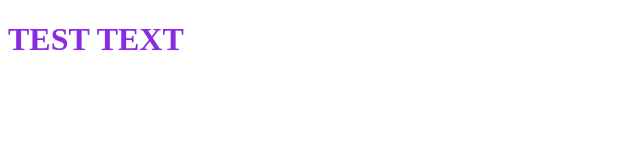
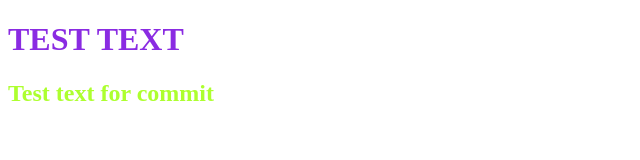
Before and after one commit to Rectosaur/first-project, a plain HTML site: page index.html in a window 1280 px wide. Shown: the whole page, without its empty margins (0-640 px from the left). Drawn offline with Linux system fonts and the light colour scheme.

Commit message:
Commit test for h2

```diff
--- a/index.html
+++ b/index.html
@@ -3,11 +3,12 @@
 <head>
   <meta charset="UTF-8">
   <!-- Название всего проекта -->
-  <title></title>
+  <title>My first project</title>
   <link rel="stylesheet" href="https://code.s3.yandex.net/web-code/normalize.css">
   <link rel="stylesheet" href="style.css">
 </head>
 <body>
     <h1>TEST TEXT</h1>
+    <h2>Test text for commit</h2>
 </body>
 <footer></footer>
--- a/style.css
+++ b/style.css
@@ -1,3 +1,6 @@
 h1 {
     color: blueviolet;
 }
+h2 {
+    color: greenyellow;
+}
```
